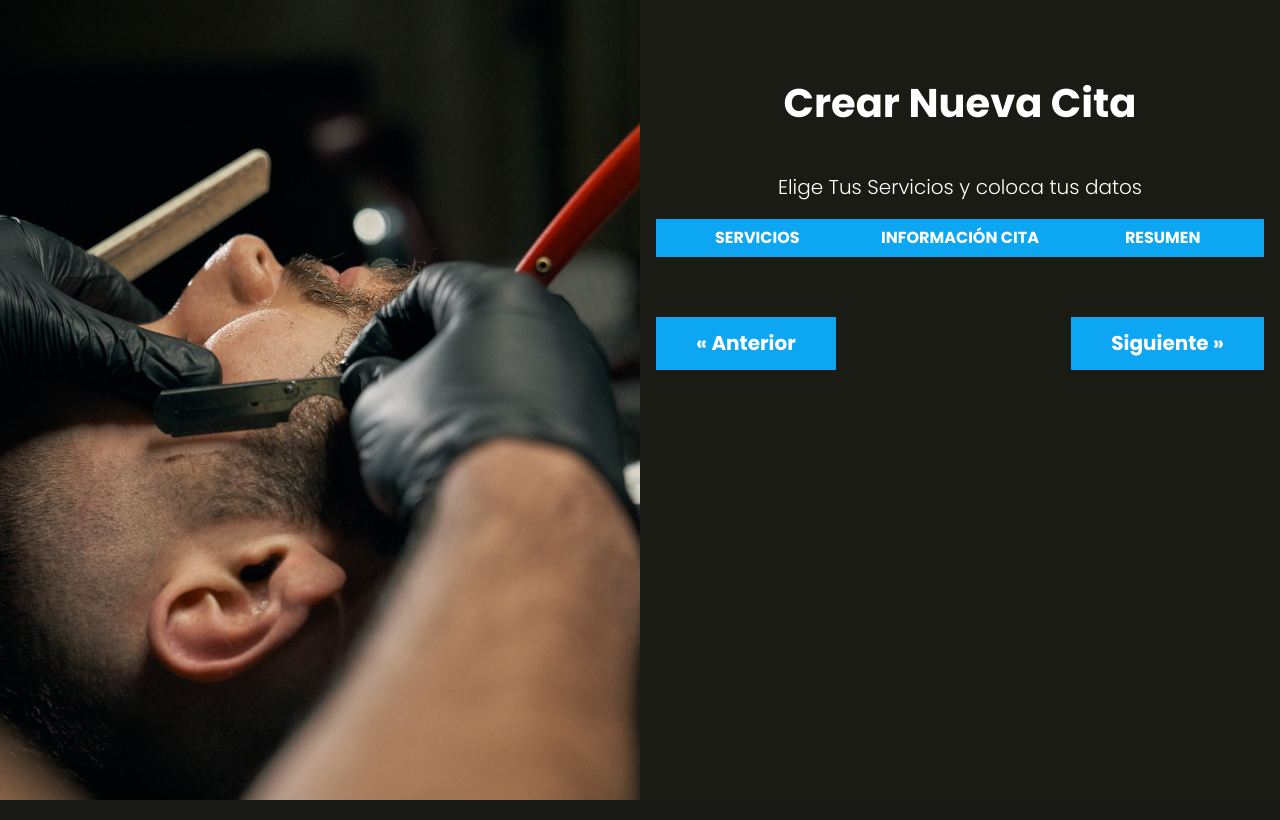
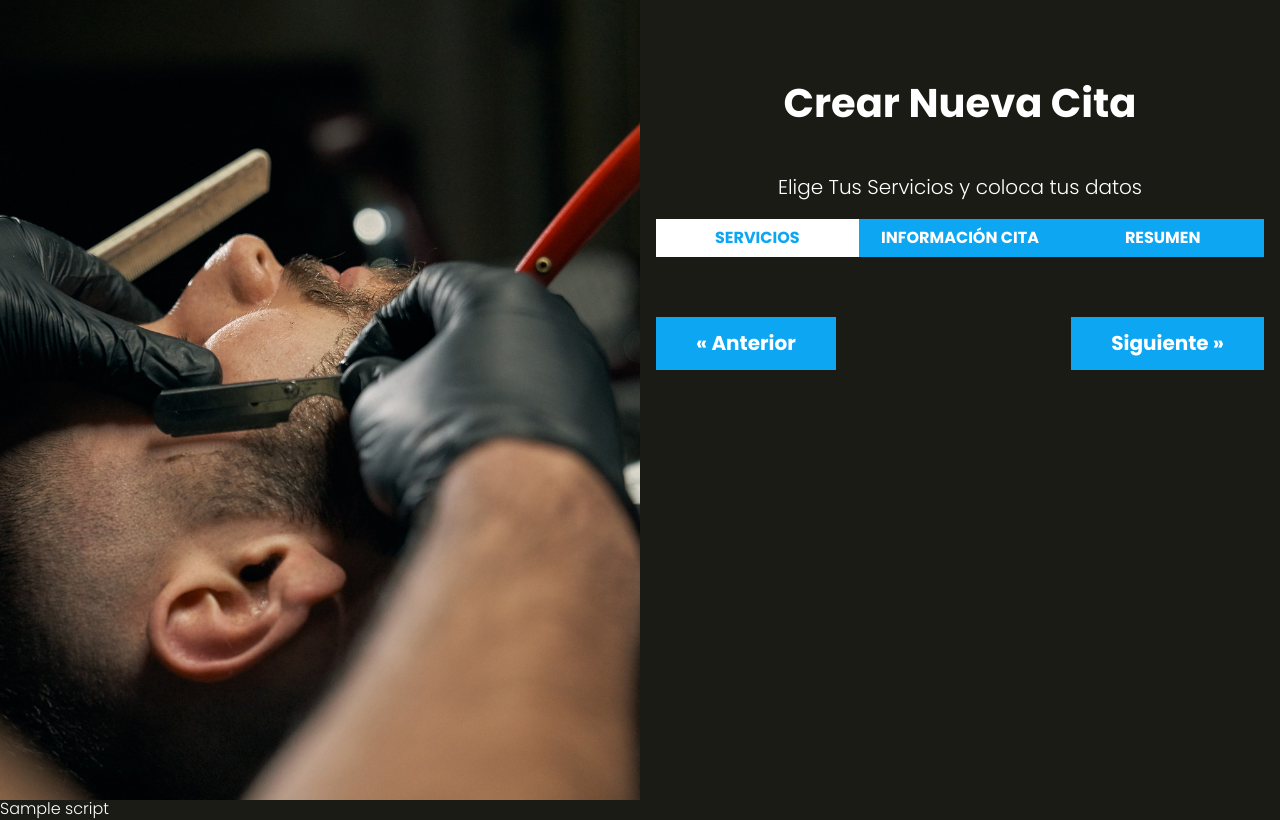
Before and after one commit to rodrigoagutierrez/AppSalon, a PHP site: the page made by views/cita/index.php in a window 1280 px wide. Run offline with PHP 8.4, Linux system fonts and the light colour scheme; the template is opened without the code that fills it: most values are stand-ins (such as "Sample title", 1, 10 or a date in 2020).

Commit message:
estilos de botones

```diff
--- a/public/index.php
+++ b/public/index.php
@@ -2,6 +2,7 @@
 
 require_once __DIR__ . '/../includes/app.php';
 
+use Controllers\APIController;
 use Controllers\CitaController;
 use Controllers\LoginController;
 use MVC\Router;
@@ -30,6 +31,9 @@ $router->get('/mensaje', [LoginController::class, 'mensaje']);
 //Area Privada
 $router->get('/cita', [CitaController::class, 'index']);
 
+//API citas
+$router->get('/api/servicios', [APIController::class, 'index']);
+
 
 // Comprueba y valida las rutas, que existan y les asigna las funciones del Controlador
 $router->comprobarRutas();
--- a/src/scss/componentes/_paginacion.scss
+++ b/src/scss/componentes/_paginacion.scss
@@ -12,3 +12,7 @@
     margin: 0 0 1rem 0;
   }
 }
+
+.ocultar {
+  visibility: hidden;
+ }
--- a/src/scss/componentes/_tabs.scss
+++ b/src/scss/componentes/_tabs.scss
@@ -22,10 +22,9 @@
       cursor: pointer;
       background-color: darken(v.$azul, 10%);
     }
-    &:actual {
+    &.actual {
       background-color: v.$blanco;
       color: v.$azul;
     }
-
   }
 }
--- a/views/cita/index.php
+++ b/views/cita/index.php
@@ -4,7 +4,7 @@
 <div id="app">
 
   <nav class="tabs">
-    <button type="button" data-paso="1">Servicios</button>
+    <button class="actual" type="button" data-paso="1">Servicios</button>
     <button type="button" data-paso="2">información cita</button>
     <button type="button" data-paso="3">Resumen</button>
   </nav>
@@ -58,3 +58,9 @@
   </div>
 
 </div>
+
+<?php
+ $script = "
+    <script src='build/js/app.js'></script>
+ ";
+?>
--- a/views/layout.php
+++ b/views/layout.php
@@ -15,6 +15,10 @@
         </div>
     </div>
 
+    <?php
+        echo $script ?? '';
+    ?>
+
 
 </body>
 </html>
```
Also changed, not shown: public/build/css/app.css, 1 other file.
